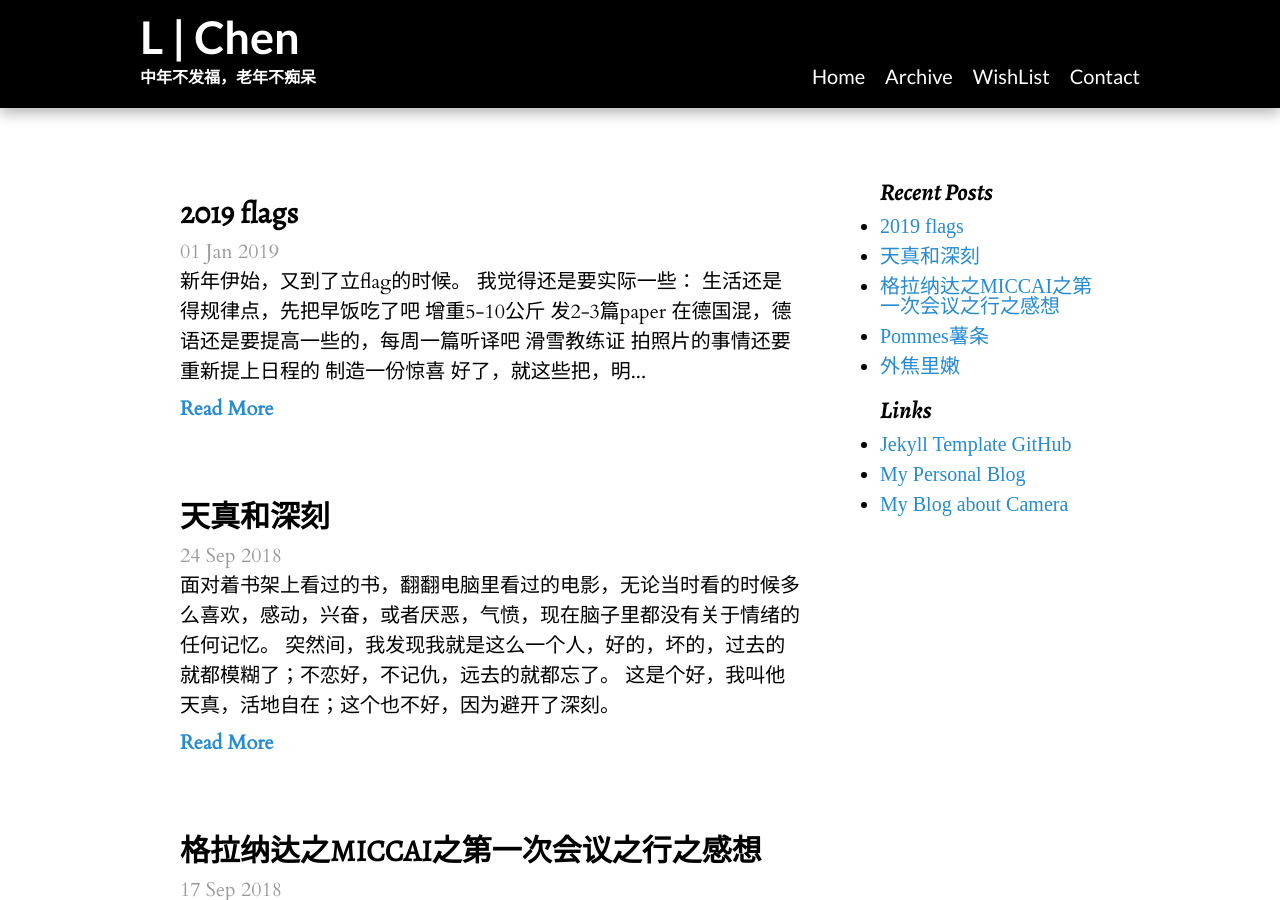
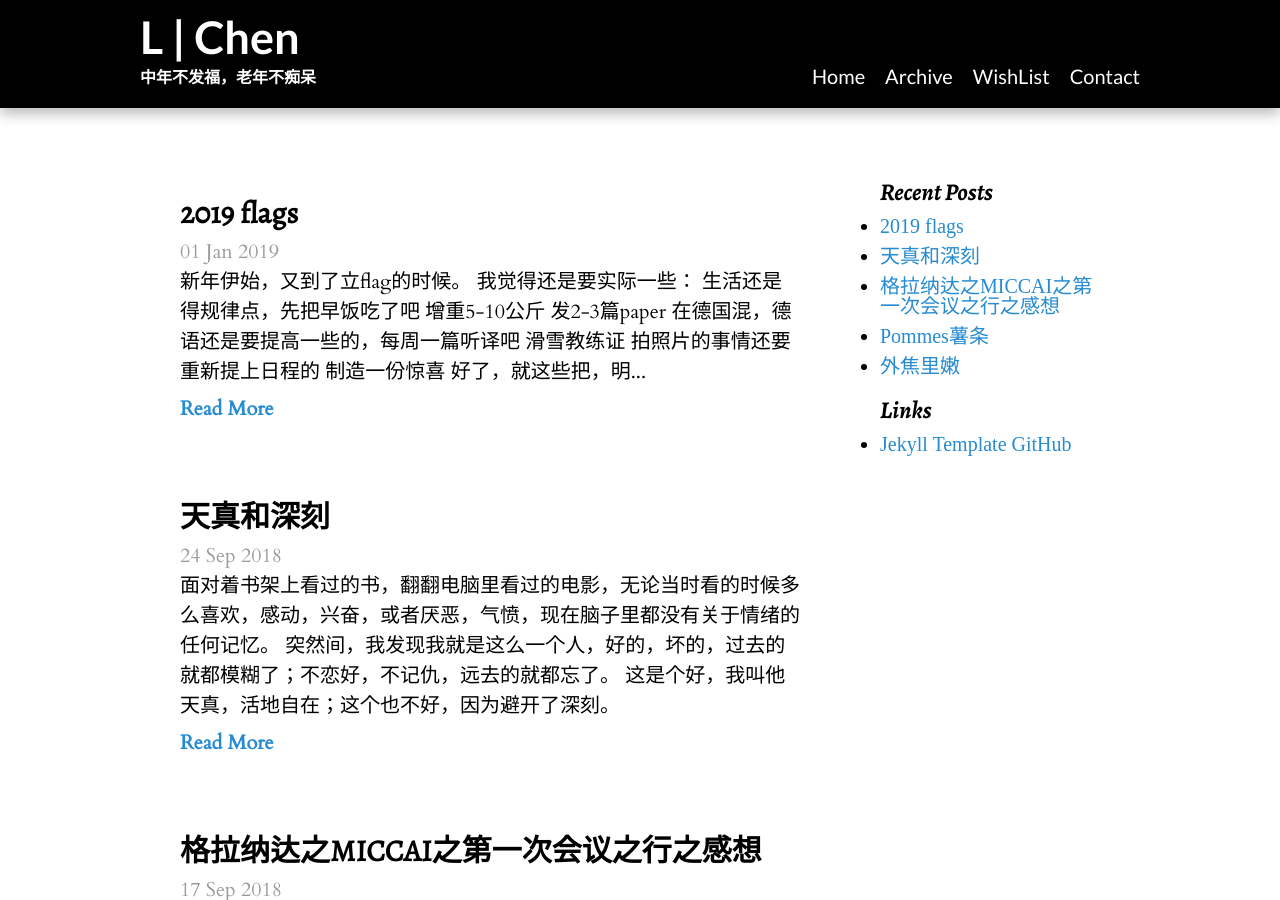
Before and after one commit to runningUnicorn/runningUnicorn.github.io, a Jekyll site: the page built from index.html, in a window 1280 px wide and 900 px high. Built offline with Jekyll 4.4.1, drawn with Linux system fonts in a browser that asks for light colours; some web fonts are replaced; the list of posts is cut into pages by our own code.

Commit message:
Update links.yml

```diff
--- a/_data/links.yml
+++ b/_data/links.yml
@@ -1,6 +1,2 @@
 - title: Jekyll Template GitHub
   url: https://github.com/runningUnicorn/minimal-blog
-- title: My Personal Blog
-  url: https://runningunicorn.github.io/
-- title: My Blog about Camera
-  url: https://runningunicorn.github.io/camera-factory
```
